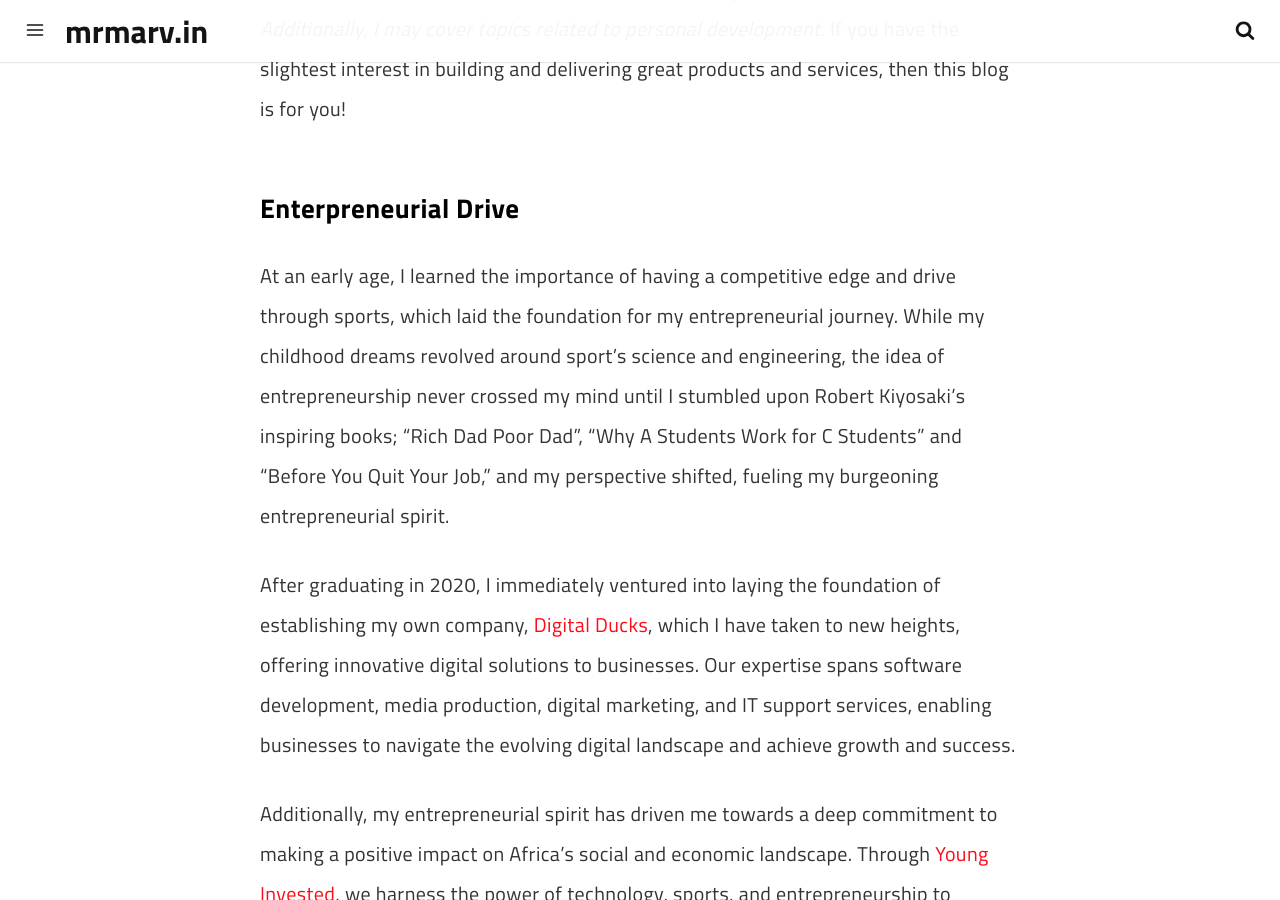
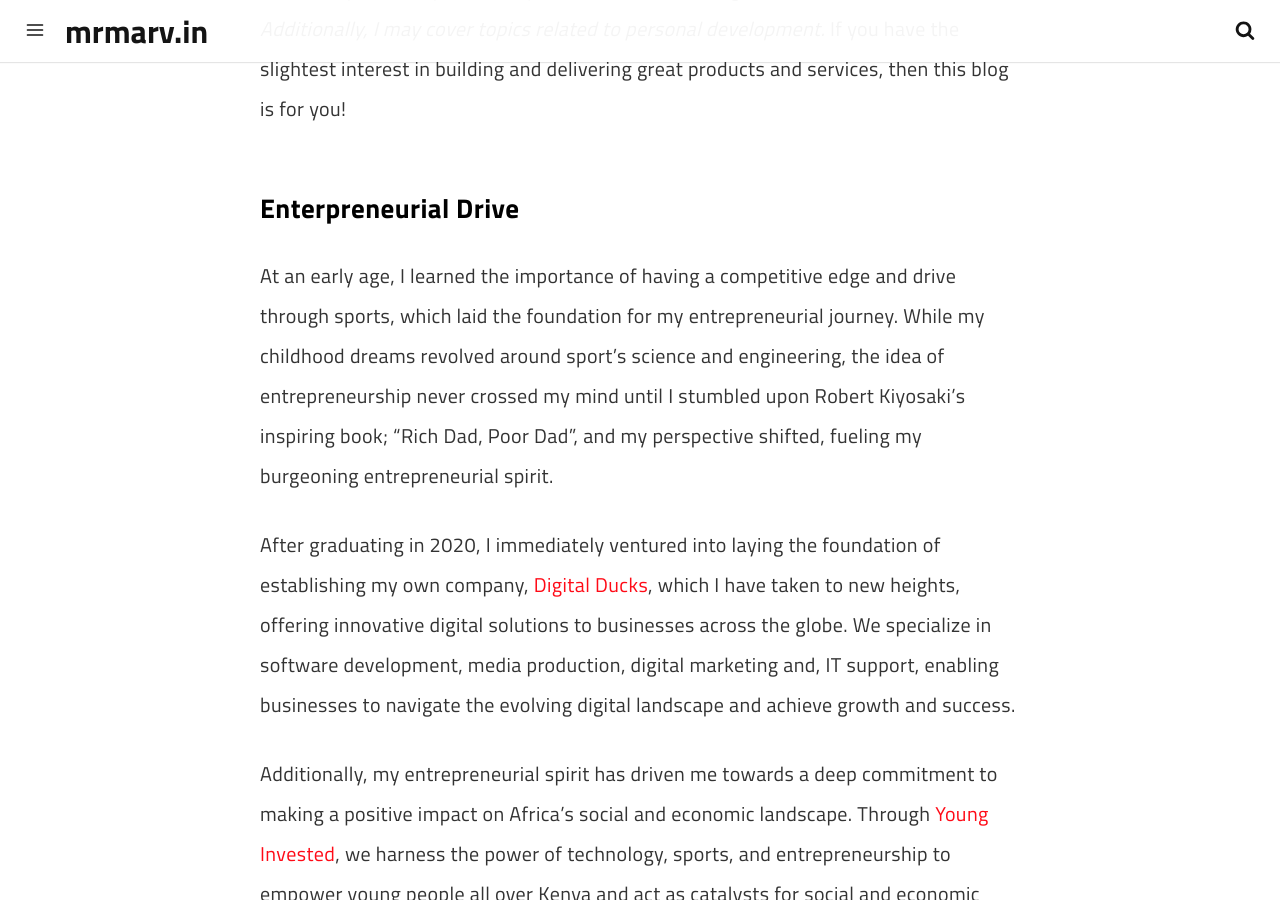
Before and after one commit to marv0/marv0.github.io, a Jekyll site: the page built from pages/about.md, in a window 1280 px wide and 900 px high, scrolled down 526 px. Built offline with Jekyll 4.4.1, drawn with Linux system fonts in a browser that asks for light colours; a script that is not in the unit is left out.

Commit message:
Update about.md

```diff
--- a/pages/about.md
+++ b/pages/about.md
@@ -16,9 +16,9 @@ I started this blog to keep track of my learning and share relevant information
 
 ### Enterpreneurial Drive
 
-At an early age, I learned the importance of having a competitive edge and drive through sports, which laid the foundation for my entrepreneurial journey. While my childhood dreams revolved around sport's science and engineering, the idea of entrepreneurship never crossed my mind until I stumbled upon Robert Kiyosaki's inspiring books; "Rich Dad Poor Dad", "Why A Students Work for C Students" and "Before You Quit Your Job," and my perspective shifted, fueling my burgeoning entrepreneurial spirit.
+At an early age, I learned the importance of having a competitive edge and drive through sports, which laid the foundation for my entrepreneurial journey. While my childhood dreams revolved around sport's science and engineering, the idea of entrepreneurship never crossed my mind until I stumbled upon Robert Kiyosaki's inspiring book; "Rich Dad, Poor Dad", and my perspective shifted, fueling my burgeoning entrepreneurial spirit.
 
-After graduating in 2020, I immediately ventured into laying the foundation of establishing my own company, [Digital Ducks](https://www.digitalducks.co.ke), which I have taken to new heights, offering innovative digital solutions to businesses. Our expertise spans software development, media production, digital marketing, and IT support services, enabling businesses to navigate the evolving digital landscape and achieve growth and success.
+After graduating in 2020, I immediately ventured into laying the foundation of establishing my own company, [Digital Ducks](https://www.digitalducks.co.ke), which I have taken to new heights, offering innovative digital solutions to businesses across the globe. We specialize in software development, media production, digital marketing and, IT support, enabling businesses to navigate the evolving digital landscape and achieve growth and success.
 
 Additionally, my entrepreneurial spirit has driven me towards a deep commitment to making a positive impact on Africa's social and economic landscape. Through [Young Invested](https://www.younginvested.org), we harness the power of technology, sports, and entrepreneurship to empower young people all over Kenya and act as catalysts for social and economic growth. By leveraging the transformative power of sports, technology, and entrepreneurship, we strive to provide the tools, resources, and mentors necessary to create opportunities and drive positive change within our communities.
 
```
